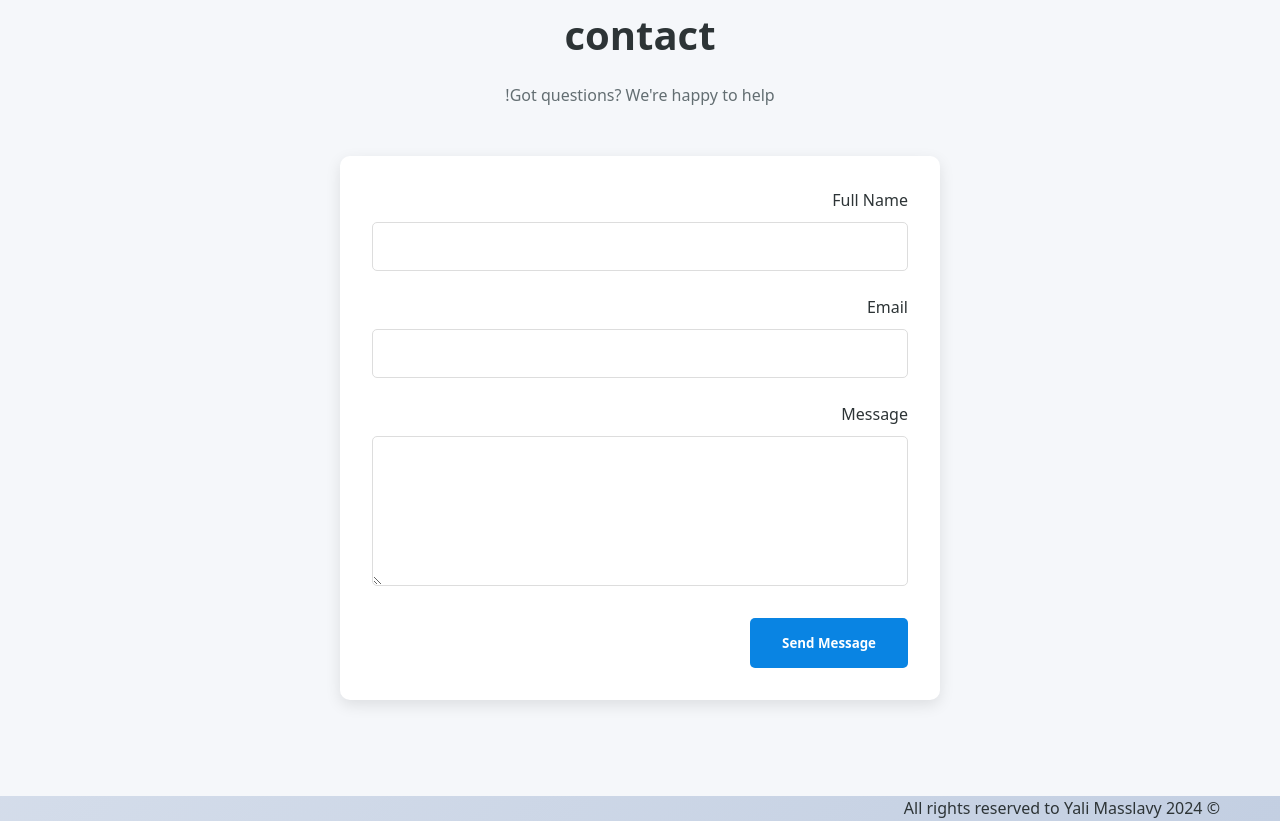
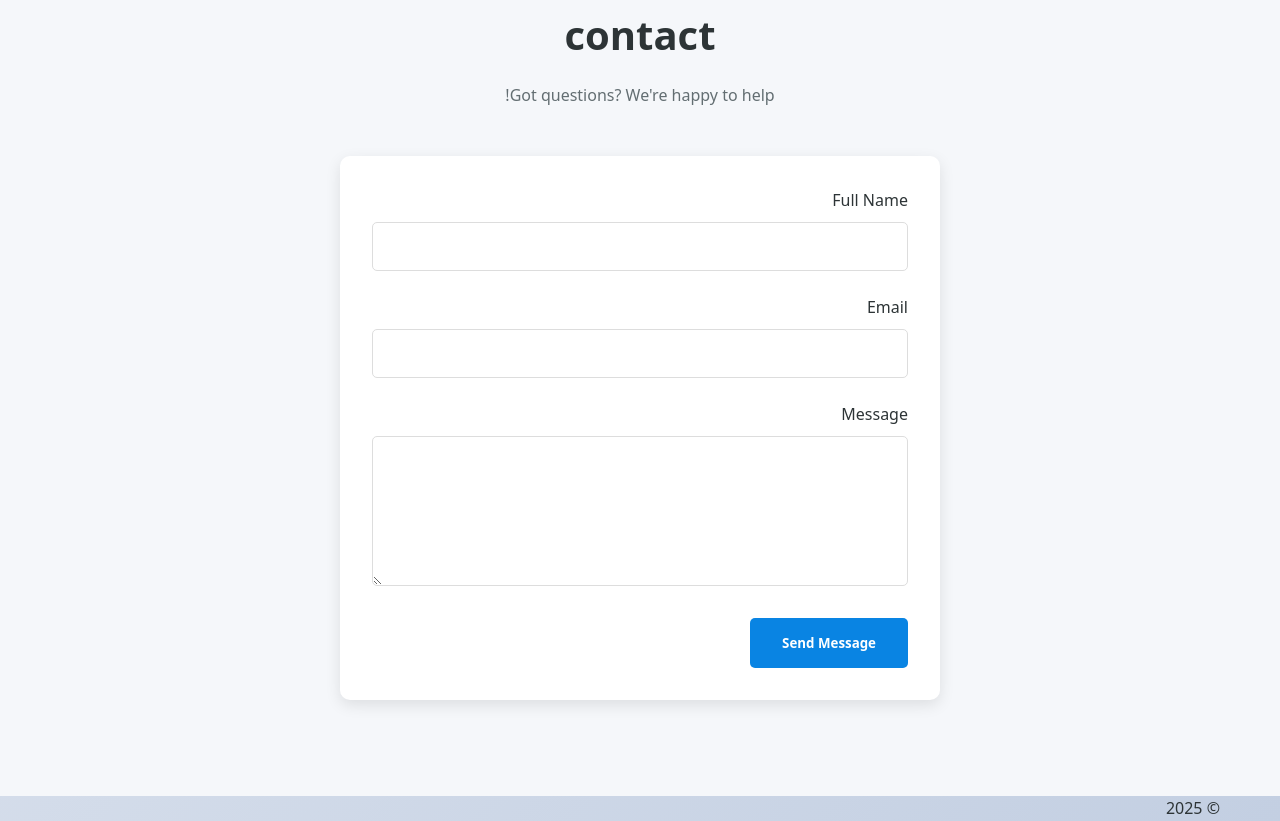
Before and after one commit to TheYali1/WinGo, a plain HTML site: page index.html in a window 1280 px wide. Shown: the part 1813-2634 px from the top of the page. Drawn offline with nearby package versions, Linux system fonts and the light colour scheme.

Commit message:
Update index.html

```diff
--- a/index.html
+++ b/index.html
@@ -367,7 +367,7 @@
     <footer class="footer">
         <div class="container">
             <div class="footer-content">
-                <p class="copyright">© 2024 All rights reserved to Yali Masslavy</p>
+                <p class="copyright">© 2025</p>
             </div>
         </div>
     </footer>
```
